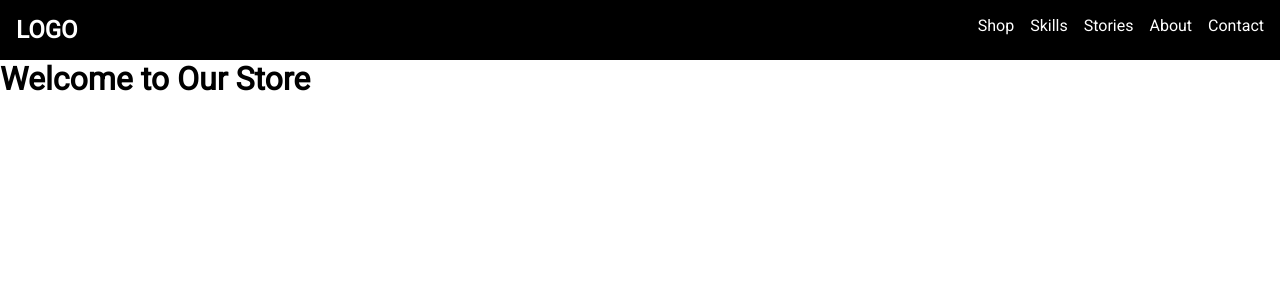
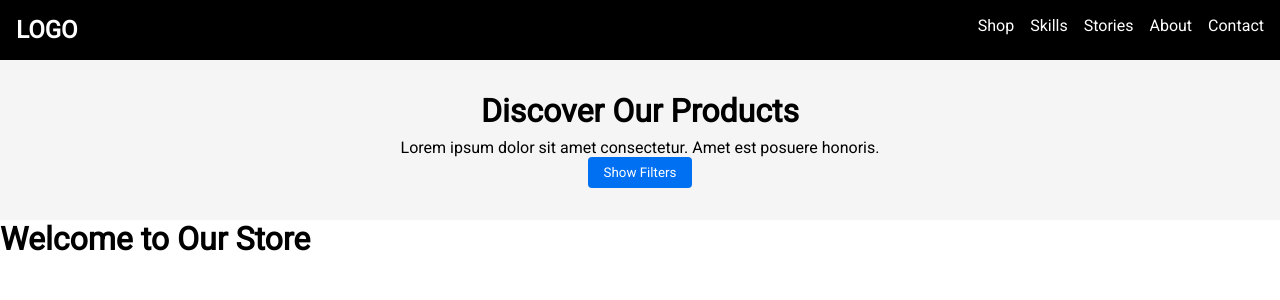
Before and after one commit to JoyelV/Appscrip-task-joyelvarghese, a Next.js app: page / in a window 1280 px wide. Shown: the top 300 px of the page. Built offline with nearby package versions, Linux system fonts and the light colour scheme.

Commit message:
added Sidebar, Footer, Header, ProductCard components

```diff
--- a/src/app/page.tsx
+++ b/src/app/page.tsx
@@ -1,12 +1,13 @@
 import Navbar from '@/features/home/components/Navbar';
+import Header from '@/features/home/components/Header';
 
 export default function Home() {
   return (
     <div>
       <Navbar />
+      <Header />
       <main>
         <h1>Welcome to Our Store</h1>
-        {/* Add more content later */}
       </main>
     </div>
   );
--- /dev/null
+++ b/src/features/home/components/FilterSidebar.tsx
@@ -0,0 +1,39 @@
+interface FilterSidebarProps {
+  show: boolean;
+  onToggle: () => void;
+}
+
+const FilterSidebar = ({ show, onToggle }: FilterSidebarProps) => {
+  if (!show) return null;
+
+  return (
+    <aside className="filter-sidebar">
+      <div className="filter-header">
+        <h2>Filters</h2>
+        <button onClick={onToggle} className="close-filter">
+          ×
+        </button>
+      </div>
+      <ul className="filter-options">
+        <li>
+          <input type="checkbox" id="sale-items" />
+          <label htmlFor="sale-items">Sale Items</label>
+        </li>
+        <li>
+          <input type="checkbox" id="customizable" />
+          <label htmlFor="customizable">Customizable</label>
+        </li>
+        <li>
+          <input type="checkbox" id="ideal-for" />
+          <label htmlFor="ideal-for">Ideal For</label>
+        </li>
+        <li>
+          <input type="checkbox" id="occasion" />
+          <label htmlFor="occasion">Occasion</label>
+        </li>
+      </ul>
+    </aside>
+  );
+};
+
+export default FilterSidebar;
--- /dev/null
+++ b/src/features/home/components/Header.tsx
@@ -0,0 +1,24 @@
+"use client"
+import { useState } from 'react';
+import FilterSidebar from './FilterSidebar';
+
+const Header = () => {
+  const [showFilters, setShowFilters] = useState(false);
+
+  const toggleFilters = () => {
+    setShowFilters((prev) => !prev);
+  };
+
+  return (
+    <header className="header">
+      <h1>Discover Our Products</h1>
+      <p>Lorem ipsum dolor sit amet consectetur. Amet est posuere honoris.</p>
+      <button onClick={toggleFilters} className="filter-toggle">
+        {showFilters ? 'Hide Filters' : 'Show Filters'}
+      </button>
+      <FilterSidebar show={showFilters} onToggle={toggleFilters} />
+    </header>
+  );
+};
+
+export default Header;
--- a/src/styles/globals.css
+++ b/src/styles/globals.css
@@ -34,3 +34,86 @@
 .nav-links li a:hover {
   text-decoration: underline;
 }
+
+.header {
+  text-align: center;
+  padding: 2rem;
+  background-color: #f5f5f5;
+}
+
+.header h1 {
+  margin-bottom: 0.5rem;
+}
+
+.filter-toggle {
+  padding: 0.5rem 1rem;
+  background-color: #0070f3;
+  color: #fff;
+  border: none;
+  border-radius: 4px;
+  cursor: pointer;
+}
+
+.filter-toggle:hover {
+  background-color: #005bb5;
+}
+
+.filter-sidebar {
+  width: 20%;
+  padding: 1rem;
+  background: #f9f9f9;
+  border-right: 1px solid #ddd;
+  margin-top: 1rem;
+  position: relative;
+}
+
+.filter-header {
+  display: flex;
+  justify-content: space-between;
+  align-items: center;
+  margin-bottom: 1rem;
+}
+
+.close-filter {
+  background: none;
+  border: none;
+  font-size: 1.5rem;
+  cursor: pointer;
+  color: #333;
+}
+
+.filter-options {
+  list-style: none;
+}
+
+.filter-options li {
+  display: flex;
+  align-items: center;
+  gap: 0.5rem;
+  padding: 0.5rem 0;
+}
+
+.filter-options input[type="checkbox"] {
+  margin: 0;
+}
+
+@media (max-width: 768px) {
+  .filter-sidebar {
+    width: 100%;
+    position: fixed;
+    top: 0;
+    left: 0;
+    height: 100%;
+    z-index: 1000;
+    transform: translateX(-100%);
+    transition: transform 0.3s ease-in-out;
+  }
+
+  .filter-sidebar.show {
+    transform: translateX(0);
+  }
+
+  .header {
+    padding: 1rem;
+  }
+}
```
Also changed, not shown: src/features/home/components/Footer.tsx (added, +7 -0 lines), src/features/home/components/ProductCard.tsx (added).
